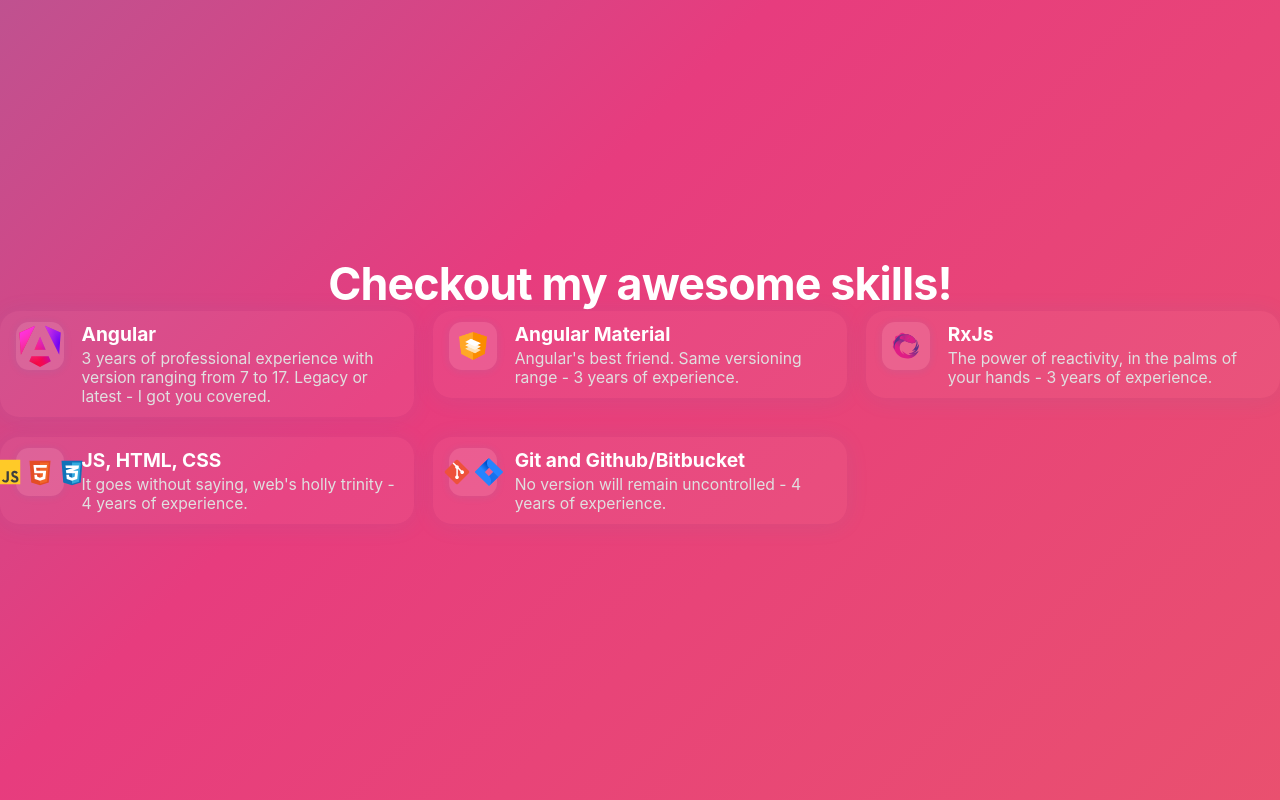
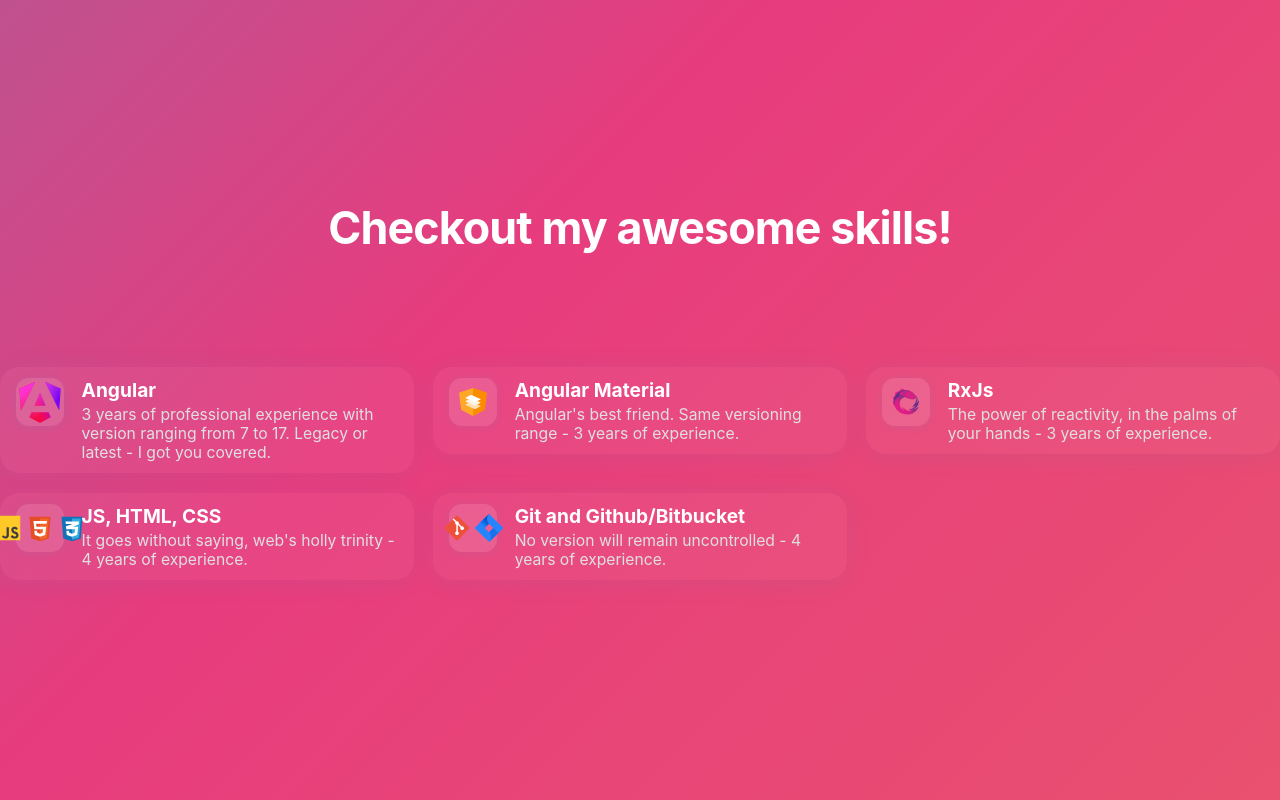
Before and after one commit to daninaydenow/portfolio-with-cursor, a React (Create React App) app: page /#skills in a window 1280 px wide. Shown: the part 800-1600 px from the top of the page. Built offline with nearby package versions, Linux system fonts and the light colour scheme.

Commit message:
add spacing between skills heading and content

```diff
--- a/src/App.css
+++ b/src/App.css
@@ -424,9 +424,9 @@
   width: 100%;
   display: flex;
   flex-direction: column;
-  align-items: stretch;
+  /* align-items: stretch; */
   justify-content: space-between;
-  height: 100%;
+  /* height: 100%; */
 }
 
 .skills-title {
@@ -434,7 +434,7 @@
   font-weight: 700;
   color: #fff;
   text-align: center;
-  margin-bottom: 0;
+  margin: 0 0 3.5rem 0;
   letter-spacing: -0.02em;
   opacity: 0;
   transform: translateY(60px) scale(0.95);
@@ -462,16 +462,14 @@
 .skills-list {
   list-style: none;
   padding: 0;
-  margin: 0;
+  margin: 3.5rem 0 0 0;
   width: 100%;
-  height: 100%;
   display: grid;
   grid-template-columns: 1fr 1fr 1fr;
   grid-template-rows: 1fr 1fr;
   gap: 1.2rem 1.2rem;
   align-items: start;
   justify-items: stretch;
-  flex: 1;
 }
 
 .skill-item {
```
